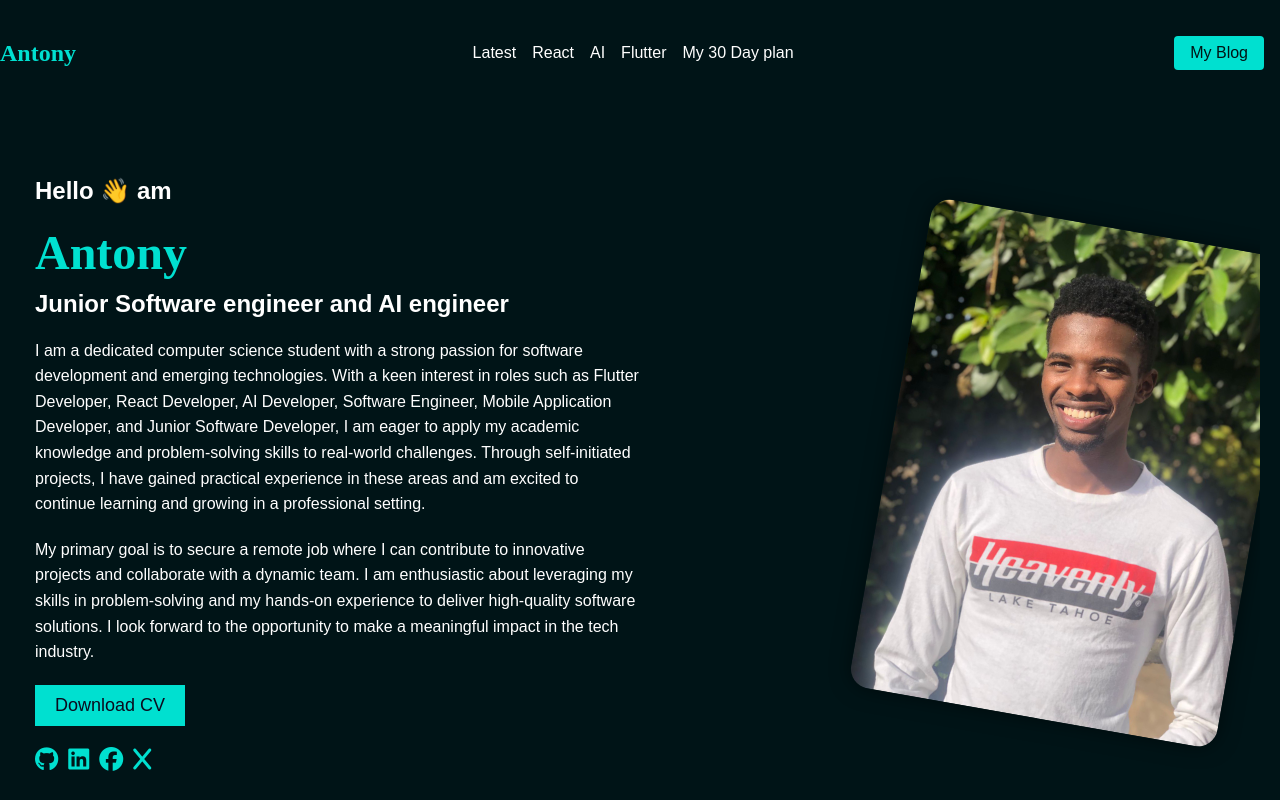
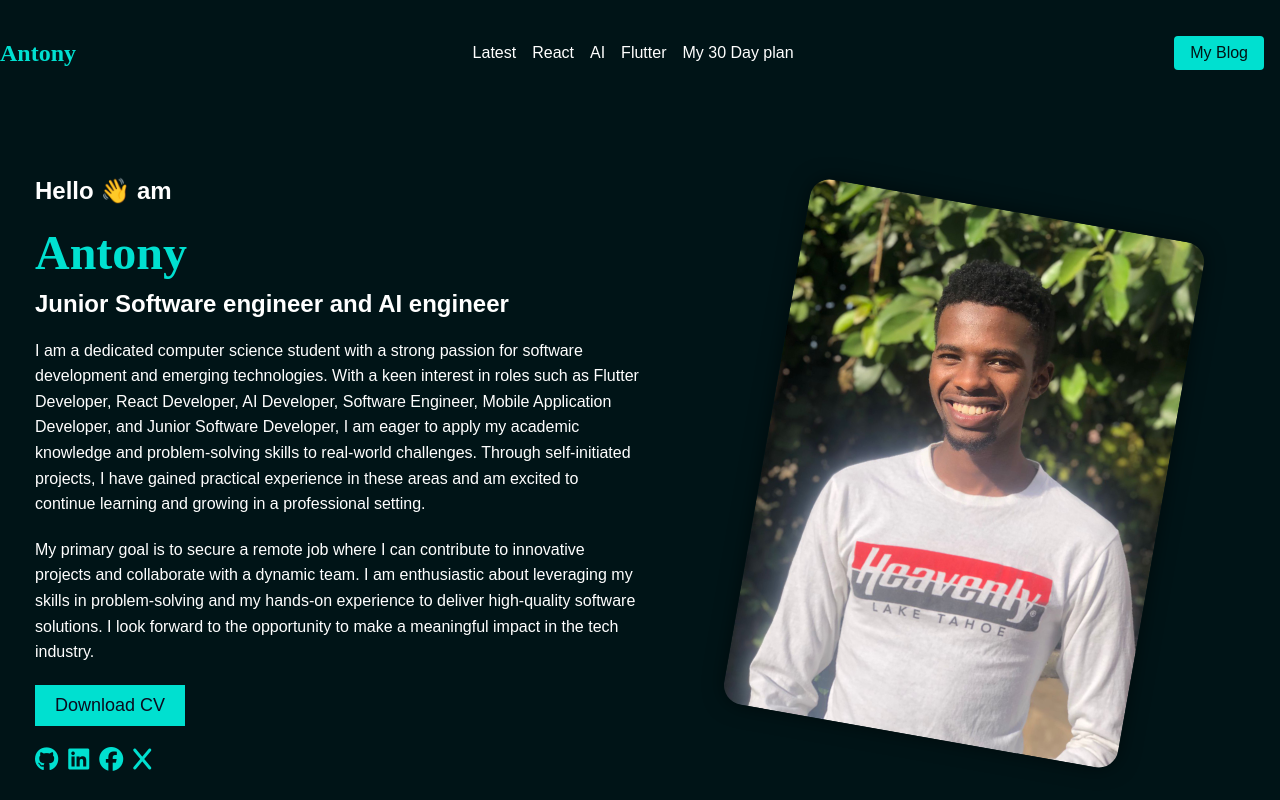
Before and after one commit to Titanantony/myPortfolio, a React (Create React App) app: page / in a window 1280 px wide. Shown: the top 800 px of the page. Built offline with nearby package versions, Linux system fonts and the light colour scheme; no server answers.

Commit message:
Fix: an onscroll behavior

```diff
--- a/src/website/Portfolio.js
+++ b/src/website/Portfolio.js
@@ -11,7 +11,7 @@ import SocialLinks from '../SharedComponents/SocialLinks'
 const Portfolio = () => {
   return (
     <div className='portfolio'>
-      <section className='main-content'>
+      <div className='main-content'>
         <Left>
           {' '}
           <div className='text-content'>
@@ -52,7 +52,7 @@ const Portfolio = () => {
             <img src={profileImage} alt='Antony Kinuthia' />
           </div>
         </Right>
-      </section>
+      </div>
       <SubHeading className='title' id='projects'>
         My Projects --
       </SubHeading>
@@ -80,15 +80,19 @@ const SubHeading = styled.div`
   margin-bottom: 7px;
 `
 const Left = styled.div`
+
   @media (min-width: 768px) {
     width: 50%;
   }
 `
 const Right = styled.div`
   @media (min-width: 768px) {
-    width: 30%;
+
+    width: 40%;
     height: 50%;
   }
 `
 
+
+
 export default Portfolio
```
